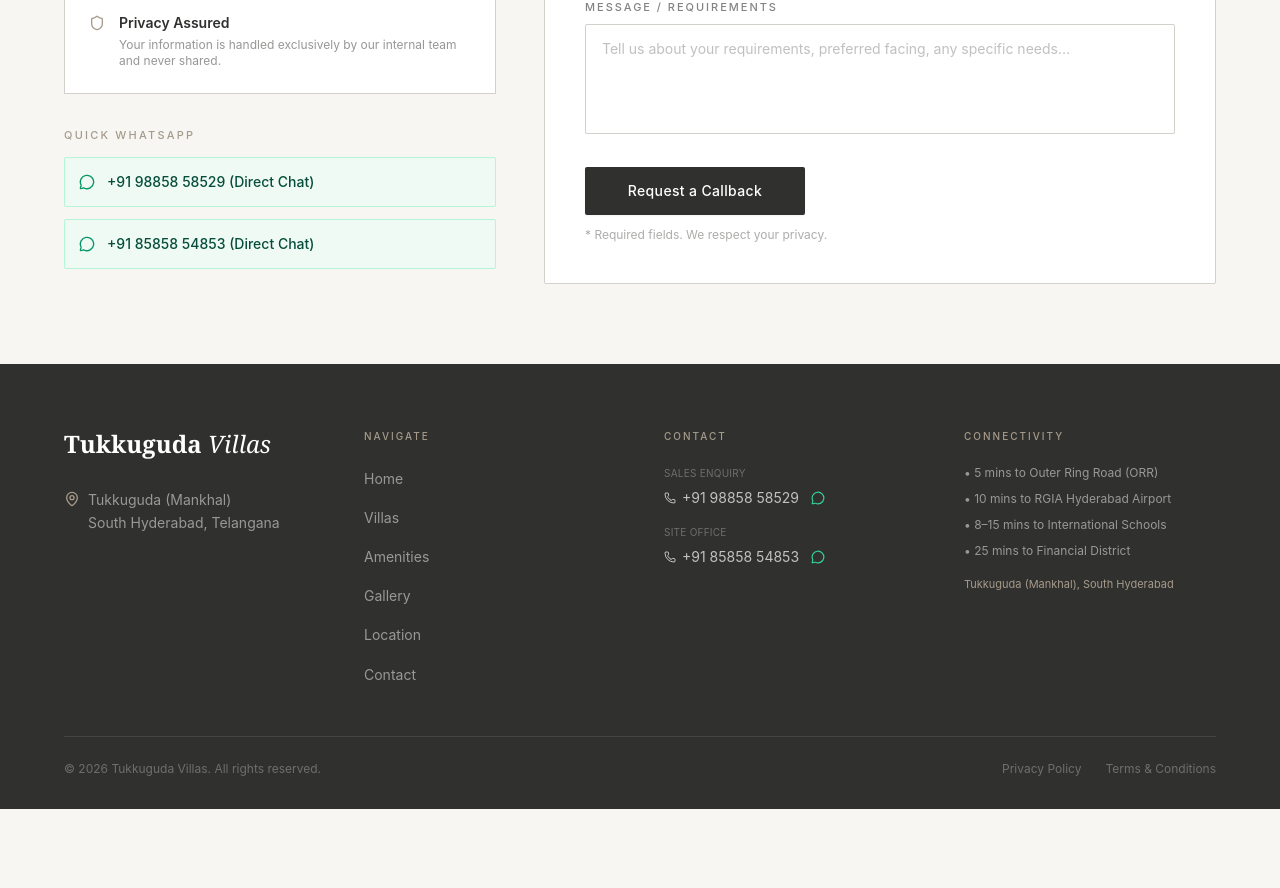
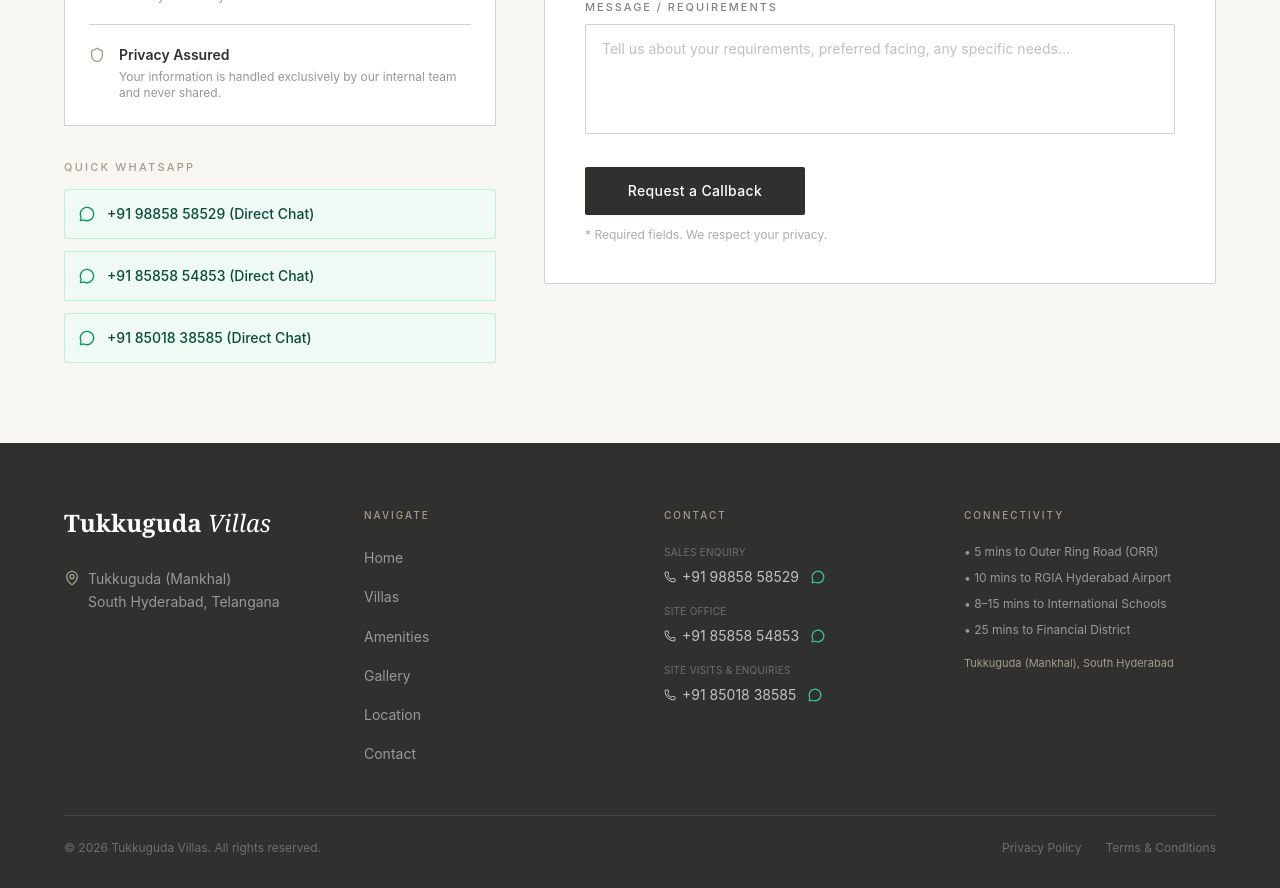
Before and after one commit to KEEekshithMadhav/thukkuguda-villas, a Next.js app: page /contact in a window 1280 px wide. Shown: the part 800-1688 px from the top of the page. Before the commit the page ends 1609 px from the top, so only its background shows below. Built offline with nearby package versions, Linux system fonts and the light colour scheme.

Commit message:
Add +91 85018 38585 to contact details across all components and pages

```diff
--- a/src/app/contact/page.tsx
+++ b/src/app/contact/page.tsx
@@ -7,7 +7,7 @@ import { projectData } from '@/data/project';
 export const metadata: Metadata = {
   title: 'Contact Sales & Site Visits | Tukkuguda Villas – Hyderabad',
   description:
-    'Connect with the Tukkuguda Villas sales desk. Call +91 98858 58529 or +91 85858 54853, WhatsApp our relationship managers, or submit an enquiry.',
+    'Connect with the Tukkuguda Villas sales desk. Call +91 98858 58529, +91 85858 54853, or +91 85018 38585, WhatsApp our relationship managers, or submit an enquiry.',
 };
 
 interface ContactPageProps {
@@ -15,7 +15,7 @@ interface ContactPageProps {
 }
 
 export default function ContactPage({ searchParams }: ContactPageProps) {
-  const { phone1, phone2, address } = projectData;
+  const { phone1, phone2, phone3, address } = projectData;
   const initialVillaSize = searchParams?.size;
 
   return (
@@ -85,7 +85,7 @@ export default function ContactPage({ searchParams }: ContactPageProps) {
             {/* WhatsApp buttons */}
             <div className="space-y-3">
               <p className="text-[11px] uppercase tracking-[0.2em] text-taupe font-body font-medium">Quick WhatsApp</p>
-              {[phone1, phone2].map((phone) => (
+              {[phone1, phone2, phone3].map((phone) => (
                 <a
                   key={phone.tel}
                   href={phone.whatsapp}
--- a/src/app/privacy-policy/page.tsx
+++ b/src/app/privacy-policy/page.tsx
@@ -8,7 +8,7 @@ export const metadata: Metadata = {
 };
 
 export default function PrivacyPolicyPage() {
-  const { phone1, phone2 } = projectData;
+  const { phone1, phone2, phone3 } = projectData;
 
   return (
     <div className="min-h-screen bg-offwhite text-charcoal pt-16 font-body">
@@ -89,6 +89,12 @@ export default function PrivacyPolicyPage() {
                   {phone2.display}
                 </a>
               </p>
+              <p>
+                Phone Line 3:{' '}
+                <a href={phone3.tel} className="text-charcoal underline underline-offset-2 hover:text-taupe transition-colors">
+                  {phone3.display}
+                </a>
+              </p>
               <p className="text-charcoal/50">Location: Tukkuguda (Mankhal), South Hyderabad, Telangana, India</p>
             </div>
           </div>
--- a/src/app/terms/page.tsx
+++ b/src/app/terms/page.tsx
@@ -8,7 +8,7 @@ export const metadata: Metadata = {
 };
 
 export default function TermsPage() {
-  const { phone1, phone2 } = projectData;
+  const { phone1, phone2, phone3 } = projectData;
 
   return (
     <div className="min-h-screen bg-offwhite text-charcoal pt-16 font-body">
@@ -103,6 +103,12 @@ export default function TermsPage() {
                   {phone2.display}
                 </a>
               </p>
+              <p>
+                Phone Line 3:{' '}
+                <a href={phone3.tel} className="text-charcoal underline underline-offset-2 hover:text-taupe transition-colors">
+                  {phone3.display}
+                </a>
+              </p>
               <p className="text-charcoal/50">Location: Tukkuguda (Mankhal), South Hyderabad, Telangana, India</p>
             </div>
           </div>
--- a/src/components/layout/Footer.tsx
+++ b/src/components/layout/Footer.tsx
@@ -4,7 +4,7 @@ import { Phone, MessageCircle, MapPin } from 'lucide-react';
 import { projectData } from '@/data/project';
 
 const Footer: React.FC = () => {
-  const { phone1, phone2 } = projectData;
+  const { phone1, phone2, phone3 } = projectData;
 
   const navLinks = [
     { name: 'Home', href: '/' },
@@ -107,6 +107,29 @@ const Footer: React.FC = () => {
                   </a>
                 </div>
               </div>
+
+              {/* Phone 3 */}
+              <div>
+                <p className="text-[10px] text-white/30 uppercase tracking-wide mb-1.5">Site Visits &amp; Enquiries</p>
+                <div className="flex items-center gap-3">
+                  <a
+                    href={phone3.tel}
+                    className="text-sm text-white/70 hover:text-white transition-colors flex items-center gap-1.5"
+                  >
+                    <Phone className="w-3 h-3" />
+                    {phone3.display}
+                  </a>
+                  <a
+                    href={phone3.whatsapp}
+                    target="_blank"
+                    rel="noopener noreferrer"
+                    className="text-emerald-400 hover:text-emerald-300 transition-colors"
+                    aria-label="WhatsApp"
+                  >
+                    <MessageCircle className="w-3.5 h-3.5" />
+                  </a>
+                </div>
+              </div>
             </div>
           </div>
 
--- a/src/components/layout/Navbar.tsx
+++ b/src/components/layout/Navbar.tsx
@@ -19,7 +19,7 @@ export const Navbar: React.FC = () => {
   const [isScrolled, setIsScrolled] = useState(false);
   const [mobileMenuOpen, setMobileMenuOpen] = useState(false);
   const pathname = usePathname();
-  const { phone1, phone2 } = projectData;
+  const { phone1, phone2, phone3 } = projectData;
 
   useEffect(() => {
     const handleScroll = () => {
@@ -182,6 +182,24 @@ export const Navbar: React.FC = () => {
                 </a>
               </div>
             </div>
+
+            {/* Phone 3 */}
+            <div className="flex items-center justify-between p-3 rounded-sm bg-offwhite border border-softgrey">
+              <div>
+                <p className="text-[10px] text-taupe uppercase tracking-wide mb-0.5">Line 3</p>
+                <a href={phone3.tel} className="text-sm font-medium text-charcoal hover:text-taupe">
+                  {phone3.display}
+                </a>
+              </div>
+              <div className="flex items-center gap-2">
+                <a href={phone3.tel} className="p-2 rounded bg-charcoal/5 text-charcoal hover:bg-charcoal hover:text-white transition-all" title="Call">
+                  <Phone className="w-3.5 h-3.5" />
+                </a>
+                <a href={phone3.whatsapp} target="_blank" rel="noopener noreferrer" className="p-2 rounded bg-emerald-50 text-emerald-600 hover:bg-emerald-600 hover:text-white transition-all" title="WhatsApp">
+                  <MessageCircle className="w-3.5 h-3.5" />
+                </a>
+              </div>
+            </div>
           </div>
         </div>
       )}
--- a/src/components/sections/EnquirySection.tsx
+++ b/src/components/sections/EnquirySection.tsx
@@ -5,7 +5,7 @@ import EnquiryForm from '@/components/ui/EnquiryForm';
 import { projectData } from '@/data/project';
 
 const EnquirySection: React.FC = () => {
-  const { phone1, phone2 } = projectData;
+  const { phone1, phone2, phone3 } = projectData;
 
   return (
     <section className="bg-stone py-20 md:py-28">
@@ -23,7 +23,7 @@ const EnquirySection: React.FC = () => {
             <div className="mt-8 space-y-4">
               <p className="text-xs uppercase tracking-[0.2em] text-taupe font-body font-medium mb-3">Call or WhatsApp</p>
 
-              {[phone1, phone2].map((phone) => (
+              {[phone1, phone2, phone3].map((phone) => (
                 <div key={phone.tel} className="flex items-center justify-between py-3 border-b border-softgrey/60">
                   <a
                     href={phone.tel}
--- a/src/components/ui/FloatingContact.tsx
+++ b/src/components/ui/FloatingContact.tsx
@@ -6,7 +6,7 @@ import { projectData } from '@/data/project';
 
 const FloatingContact: React.FC = () => {
   const [isOpen, setIsOpen] = useState(false);
-  const { phone1, phone2 } = projectData;
+  const { phone1, phone2, phone3 } = projectData;
 
   return (
     <div className="fixed bottom-6 right-5 z-50 flex flex-col items-end gap-2">
@@ -15,8 +15,8 @@ const FloatingContact: React.FC = () => {
         <div className="bg-white border border-softgrey shadow-lg rounded-lg p-4 w-64 mb-1">
           <p className="text-[10px] uppercase tracking-[0.2em] text-taupe font-medium mb-3">Get in Touch</p>
 
-          {[phone1, phone2].map((phone, i) => (
-            <div key={phone.tel} className={`flex items-center justify-between py-2 ${i === 0 ? 'border-b border-softgrey mb-2' : ''}`}>
+          {[phone1, phone2, phone3].map((phone, i) => (
+            <div key={phone.tel} className={`flex items-center justify-between py-2 ${i < 2 ? 'border-b border-softgrey mb-2' : ''}`}>
               <a href={phone.tel} className="text-sm text-charcoal hover:text-taupe transition-colors font-medium">
                 {phone.display}
               </a>
--- a/src/components/ui/PhoneButtons.tsx
+++ b/src/components/ui/PhoneButtons.tsx
@@ -15,8 +15,8 @@ const PhoneButtons: React.FC<PhoneButtonsProps> = ({
   size = 'md',
   light = false,
 }) => {
-  const { phone1, phone2 } = projectData;
-  const phones = [phone1, phone2];
+  const { phone1, phone2, phone3 } = projectData;
+  const phones = [phone1, phone2, phone3];
 
   const layoutClass = layout === 'row' ? 'flex-row flex-wrap' : 'flex-col';
   const textSize = size === 'sm' ? 'text-xs' : 'text-sm';
--- a/src/data/project.ts
+++ b/src/data/project.ts
@@ -27,5 +27,10 @@ export const projectData = {
     tel: "tel:+918585854853",
     whatsapp: "https://wa.me/918585854853",
   },
+  phone3: {
+    display: "+91 85018 38585",
+    tel: "tel:+918501838585",
+    whatsapp: "https://wa.me/918501838585",
+  },
   address: "Tukkuguda (Mankhal), South Hyderabad, Telangana, India",
 };
```
